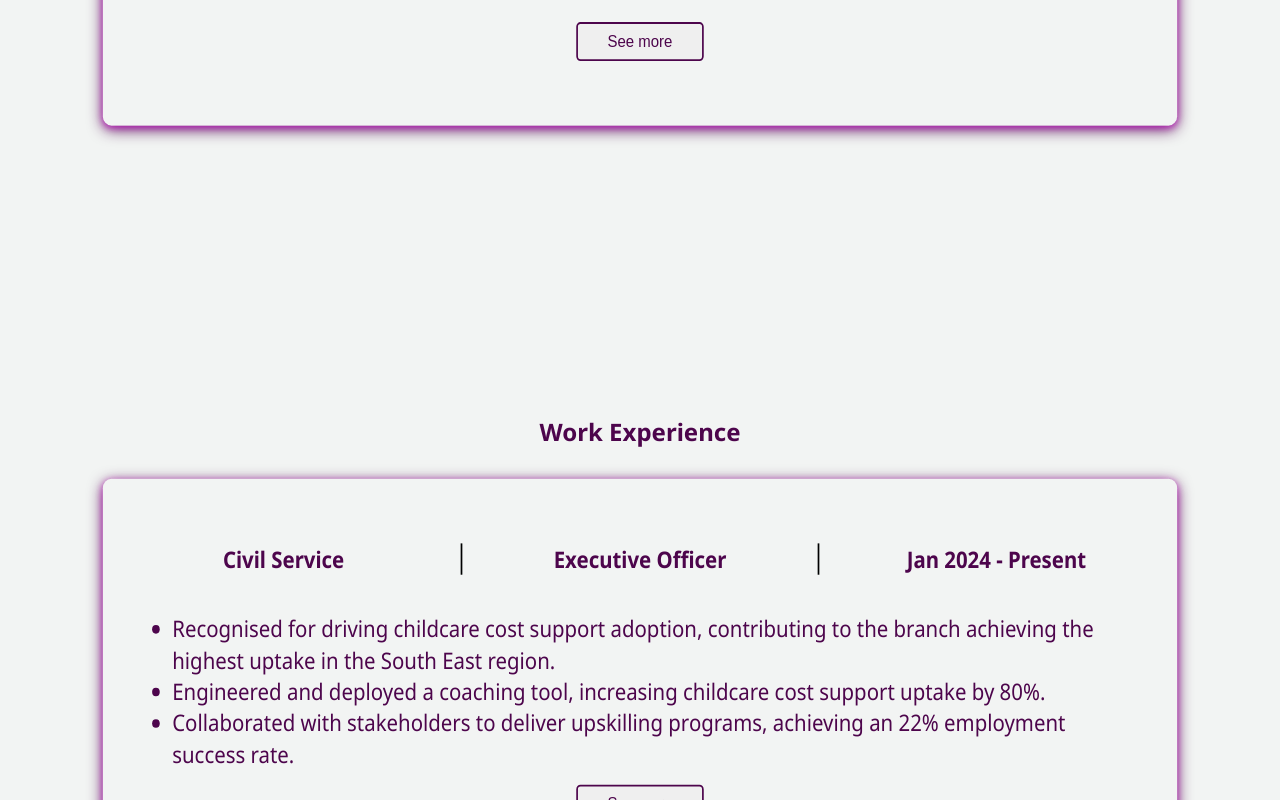
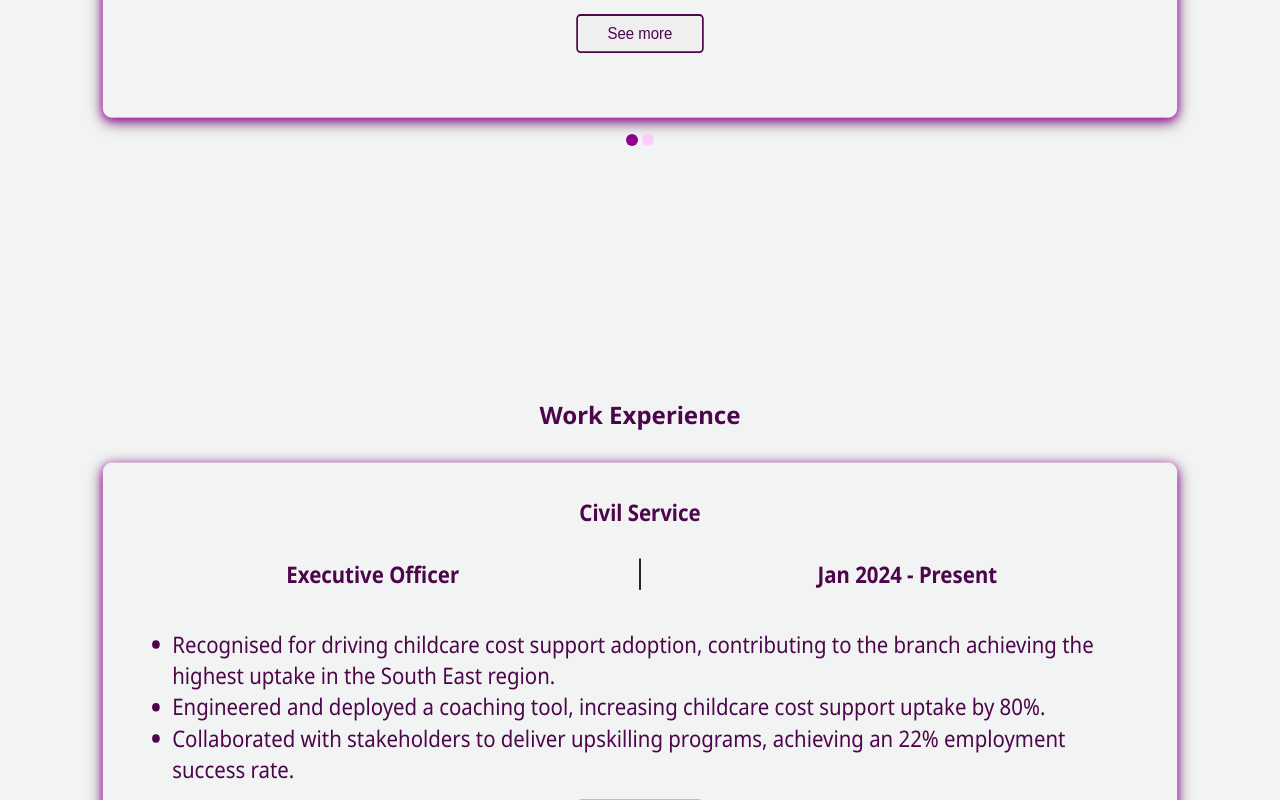
Before and after one commit to 2ndborn/micah-francis.com, a React (Vite) app in the folder micah/: page /about in a window 1280 px wide. Shown: the part 1989-2789 px from the top of the page. Built offline with nearby package versions, Linux system fonts and the light colour scheme; a web font is replaced by a local one.

Commit message:
added the dots component and ease in out effect from the skills section

```diff
--- a/micah/src/components/ExperienceCard.jsx
+++ b/micah/src/components/ExperienceCard.jsx
@@ -14,16 +14,17 @@ const ExperienceCard = ({ ex, setPaused }) => {
     }
     return (
         <div style={{ display: "grid", gridTemplateRows: "auto 1fr", alignItems: 'start', height: "100%", width: "100%" }}>
+            <div style={{ display: 'flex', justifyContent: 'center', alignItems: 'center', flex: 1, marginTop: "2rem" }}>
+                <h2 style={{ margin: 0, fontSize: "clamp(0.75rem, 0.477rem + 1.36vw, 1.5rem))" }}>{ex.company}</h2>
+            </div>
             <div style={{
                 display: "flex",
                 width: "100%",
                 alignItems: "stretch",
                 marginBottom: "1.5rem",
-                marginTop: "4rem"
+                marginTop: "2rem"
             }}>
-                <div style={{ display: 'flex', justifyContent: 'center', alignItems: 'center', flex: 1, borderRight: "2px solid #000" }}>
-                    <h2 style={{ margin: 0, fontSize: "clamp(0.75rem, 0.477rem + 1.36vw, 1.5rem))" }}>{ex.company}</h2>
-                </div>
+
                 <div style={{ display: 'flex', justifyContent: 'center', alignItems: 'center', flex: 1, borderRight: "2px solid #000" }}>
                     <h2 style={{ margin: 0, fontSize: "clamp(0.75rem, 0.477rem + 1.36vw, 1.5rem)" }}>{ex.role}</h2>
                 </div>
--- a/micah/src/components/SkillsCard.jsx
+++ b/micah/src/components/SkillsCard.jsx
@@ -37,10 +37,17 @@ const SkillsCard = ({ sk, head, setPaused }) => {
                 ))}
                 <AnimatePresence>
                 {showMore && sk.slice(10).map(([label, Icon], i) => (
-                    <div key={i}>
-                        <Icon style={{ fontSize: "2.5rem" }} />
+                    <motion.div
+                        key={i}
+                        style={{ display: 'flex', flexDirection: 'column', justifyContent: 'center', alignItems: 'center' }}
+                        initial={{ opacity: 0, y: -10 }}
+                        animate={{ opacity: 1, y: 0 }}
+                        exit={{ opacity: 0, y: -10 }}
+                        transition={{ duration: 0.35, ease: "easeInOut" }}
+                    >
+                        <Icon className={stylesA.icons} style={{ fontSize: "2.5rem" }} />
                         <div>{label}</div>
-                    </div>
+                    </motion.div>
                 ))}
                 </AnimatePresence>
             </motion.div>
--- a/micah/src/pages/AboutMe.jsx
+++ b/micah/src/pages/AboutMe.jsx
@@ -36,7 +36,7 @@ const AboutMe = () => {
     paused: isPaused
   })
 
-  const attributes = [...Object.entries(languageIcons), ...Object.entries(Skills)]
+  const attributes = [Object.entries(languageIcons), Object.entries(Skills)]
   const {index: skillsIndex,
      setIndex: setSkillsIndex,
      containerMotion: skillsMotion
@@ -92,11 +92,11 @@ const AboutMe = () => {
         <motion.div {...skillsMotion} onMouseEnter={() => setIsPaused(true)} onMouseLeave={() => setIsPaused(false)}>
           {attributes.map((att, i) => (
             <CarouselCard key={i} active={skillsIndex === i}>
-              <SkillsCard sk={Object.entries(Skills)} setPaused={setIsPaused} head={head[i]} />
+              <SkillsCard sk={att} setPaused={setIsPaused} head={head[i]} />
             </CarouselCard>
           ))}
         </motion.div>
-        {/* <DotsComponent index={skillsIndex} setIndex={setSkillsIndex} /> */}
+        <DotsComponent index={skillsIndex} setIndex={setSkillsIndex} data={attributes} />
       </section>
       <section style={{height: "auto", minHeight: "100vh", display: "flex", flexDirection: "column", justifyContent: "center", overflow: "hidden"}}>
         <h1 style={{ textAlign: "center"}}>Work Experience</h1>
```
